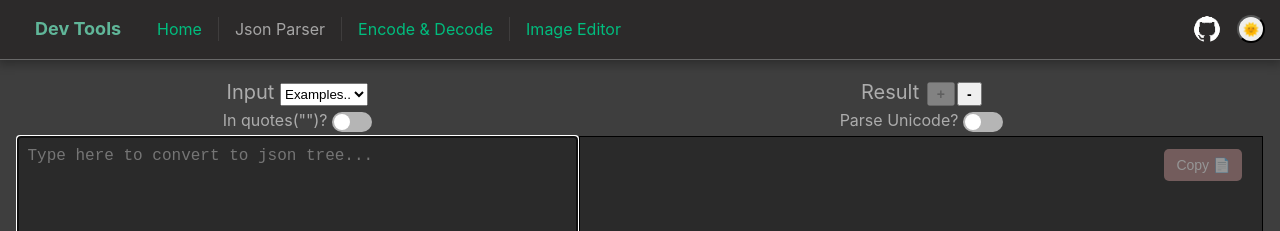
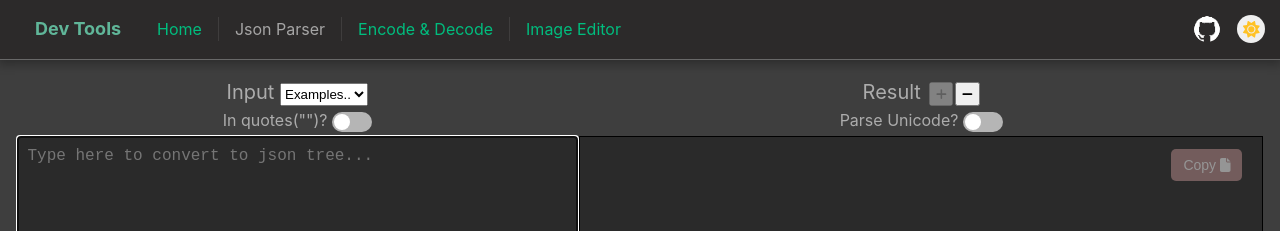
Before and after one commit to wangchristine/dev-tools, a Vue app: page /json-parser in a window 1280 px wide. Shown: the top 231 px of the page. Built offline with nearby package versions, Linux system fonts and the light colour scheme.

Commit message:
update all icon

```diff
--- a/package.json
+++ b/package.json
@@ -9,6 +9,9 @@
     "lint": "eslint . --ext .vue,.js,.jsx,.cjs,.mjs --fix --ignore-path .gitignore"
   },
   "dependencies": {
+    "@fortawesome/fontawesome-svg-core": "^6.7.1",
+    "@fortawesome/free-solid-svg-icons": "^6.7.1",
+    "@fortawesome/vue-fontawesome": "^3.0.8",
     "file-saver": "^2.0.5",
     "jszip": "^3.10.1",
     "vue": "^3.5.13",
--- a/src/App.vue
+++ b/src/App.vue
@@ -4,7 +4,6 @@ import { RouterLink, RouterView, useRoute } from "vue-router";
 
 const route = useRoute();
 const currentTheme = ref(null);
-const themeIcon = ref("");
 
 onMounted(() => {
   if (localStorage.getItem("theme") === "light") {
@@ -31,12 +30,10 @@ const setTheme = (theme) => {
     document.documentElement.className = "dark";
     localStorage.setItem("theme", "dark");
     currentTheme.value = "dark";
-    themeIcon.value = "🌞";
   } else {
     document.documentElement.className = "";
     localStorage.setItem("theme", "light");
     currentTheme.value = "light";
-    themeIcon.value = "🌙";
   }
 };
 
@@ -65,10 +62,9 @@ const toggleBurger = () => {
       <a href="https://github.com/wangchristine/dev-tools" target="_blank" class="github-icon">
         <img v-if="currentTheme == 'dark'" src="@/assets/github-mark-white.png" alt="github" class="github-dark">
         <img v-else src="@/assets/github.png" alt="github" class="github-light">
-
       </a>
       <button name="theme" class="theme" @click="switchTheme">
-        {{ themeIcon }}
+        <FontAwesomeIcon :icon="['fas', (currentTheme == 'dark' ? 'sun' : 'moon')]" size="lg" />
       </button>
     </div>
   </header>
@@ -170,6 +166,11 @@ header .header-right {
   width: 28px;
   border-radius: 50%;
   padding: 0;
+  border: 0;
+}
+
+.theme svg {
+  color: #ffc225;
 }
 
 main {
--- a/src/components/CopiedBlock.vue
+++ b/src/components/CopiedBlock.vue
@@ -58,7 +58,8 @@ onUnmounted(() => {
       <slot></slot>
     </div>
     <button class="copy" ref="copy" @click="copyToClipboard()">
-      {{ copyText }} 📄
+      {{ copyText }}
+      <FontAwesomeIcon :icon="['fas', 'file']" />
     </button>
   </div>
 </template>
--- a/src/main.js
+++ b/src/main.js
@@ -1,8 +1,17 @@
 import { createApp } from "vue";
 import App from "./App.vue";
 import router from "./router";
+/* import the fontawesome core */
+import { library } from "@fortawesome/fontawesome-svg-core";
+/* import font awesome icon component */
+import { FontAwesomeIcon } from "@fortawesome/vue-fontawesome";
+/* import specific icons */
+import { fas } from "@fortawesome/free-solid-svg-icons";
 
 const app = createApp(App);
+
+/* add icons to the library */
+library.add(fas);
 
 app.directive("focus", {
   mounted(el) {
@@ -12,4 +21,6 @@ app.directive("focus", {
 
 app.use(router);
 
+app.component("FontAwesomeIcon", FontAwesomeIcon);
+
 app.mount("#app");
--- a/src/views/EncodeDecodeView.vue
+++ b/src/views/EncodeDecodeView.vue
@@ -111,7 +111,7 @@ watch(userString, (userInput) => {
         <label for="method-decode">decode</label>
       </div>
       <div class="detail-block">
-        <p class="title">🛠 Description</p>
+        <p class="title"><FontAwesomeIcon :icon="['fas', 'screwdriver-wrench']" /> Description</p>
         <p>{{ typeDescription }}</p>
       </div>
     </div>
--- a/src/views/HomeView.vue
+++ b/src/views/HomeView.vue
@@ -26,6 +26,9 @@
       <div class="description">Special thanks in alphabetical order</div>
       <div class="log">
         <ul>
+          <li>
+            [Dec 6, 2024] Change all icons style.
+          </li>
           <li>
             [Sep 29, 2024] Change GitHub link style.
           </li>
--- a/src/views/ImageEditorView.vue
+++ b/src/views/ImageEditorView.vue
@@ -442,8 +442,7 @@ onUnmounted(() => {
       <p class="title">Upload Image</p>
       <label class="upload-file" v-if="imagesOrigin === null">
         <div class="upload-block">
-          <!-- 📂 -->
-          <div class="icon">📁</div>
+          <div class="icon"><FontAwesomeIcon :icon="['fas', 'folder-open']" /></div>
           <div class="text">Upload an image file or drag it here...</div>
           <div class="error" v-if="uploadError">
             Upload Failed. Please upload the correct image files and maximum number of files is 20.
@@ -453,7 +452,7 @@ onUnmounted(() => {
       </label>
       <div class="preview-block" v-else>
         <canvas ref="canvas" id="canvas" class="preview-image" width="800" height="500"></canvas>
-        <span class="reset-image" @click="resetImage">❌</span>
+        <span class="reset-image" @click="resetImage"><FontAwesomeIcon :icon="['fas', 'xmark']" size="xl" /></span>
       </div>
       <div class="multi-preview-block" v-if="images.length > 1">
         <p>Images {{ imageSelected + 1 }} of {{ images.length }}</p>
@@ -464,8 +463,8 @@ onUnmounted(() => {
         </div>
       </div>
       <div class="tools-block" v-if="imagesOrigin !== null && uploadError === false">
-        <button @click="rotateImage(90)">↩ 順時針旋轉 90%</button>
-        <button @click="rotateImage(-90)">↪ 逆時針旋轉 90%</button>
+        <button @click="rotateImage(90)"><FontAwesomeIcon :icon="['fas', 'arrow-rotate-left']" flip="vertical" /> 順時針旋轉 90%</button>
+        <button @click="rotateImage(-90)"><FontAwesomeIcon :icon="['fas', 'arrow-rotate-right']" flip="vertical" /> 逆時針旋轉 90%</button>
       </div>
     </div>
     <div class="information-block">
@@ -500,7 +499,8 @@ onUnmounted(() => {
                 :disable="images.length !== 1 || needResize === false" v-on:switchChecked="switchResizeType" />
               <span v-if="resizeType === 'percent'"> Percent(%)</span>
               <span v-if="resizeType === 'pixel'"> Pixel(px)</span>
-              <p v-if="images.length > 1">💡 Multi images only allow percent.</p>
+
+              <p v-if="images.length > 1" class="hint"><FontAwesomeIcon :icon="['fas', 'lightbulb']" /> Multi images only allow percent.</p>
             </div>
             <div>
               Width:
@@ -602,6 +602,7 @@ onUnmounted(() => {
 
 .upload-block .icon {
   font-size: 48px;
+  color: #bea545;
 }
 
 .upload-block .text {
@@ -640,9 +641,10 @@ onUnmounted(() => {
 .preview-block .reset-image {
   position: absolute;
   top: 0px;
-  right: 5px;
+  right: 8px;
   font-size: 28px;
   cursor: pointer;
+  color: #fb7a99;
 }
 
 .multi-preview-block {
@@ -720,6 +722,10 @@ onUnmounted(() => {
 
 .tools > div {
   margin-top: 5px;
+}
+
+.tools .hint svg {
+  color: #bea545;
 }
 
 .tools input[type="number"] {
--- a/src/views/JsonView.vue
+++ b/src/views/JsonView.vue
@@ -205,10 +205,10 @@ const handleResize = () => {
       <div class="block-title">
         Result
         <button class="all-open-control" data-text="Expand All" @click="setIsAllOpen(true)"
-                :disabled="isAllOpen === true">+
+                :disabled="isAllOpen === true"><FontAwesomeIcon :icon="['fas', 'plus']" size="sm" />
         </button>
         <button class="all-open-control" data-text="Collapse All" @click="setIsAllOpen(false)"
-                :disabled="isAllOpen === false">-
+                :disabled="isAllOpen === false"><FontAwesomeIcon :icon="['fas', 'minus']" size="sm" />
         </button>
         <div class="radio-block">
           Parse Unicode?
@@ -274,7 +274,7 @@ const handleResize = () => {
 
 .all-open-control {
   position: relative;
-  padding: 2px 8px;
+  padding: 2px 5px;
   font-size: 14px;
   font-weight: bold;
   margin-left: 2px;
```
Also changed, not shown: 1 other file (tests, documents, lock files or other folders).
